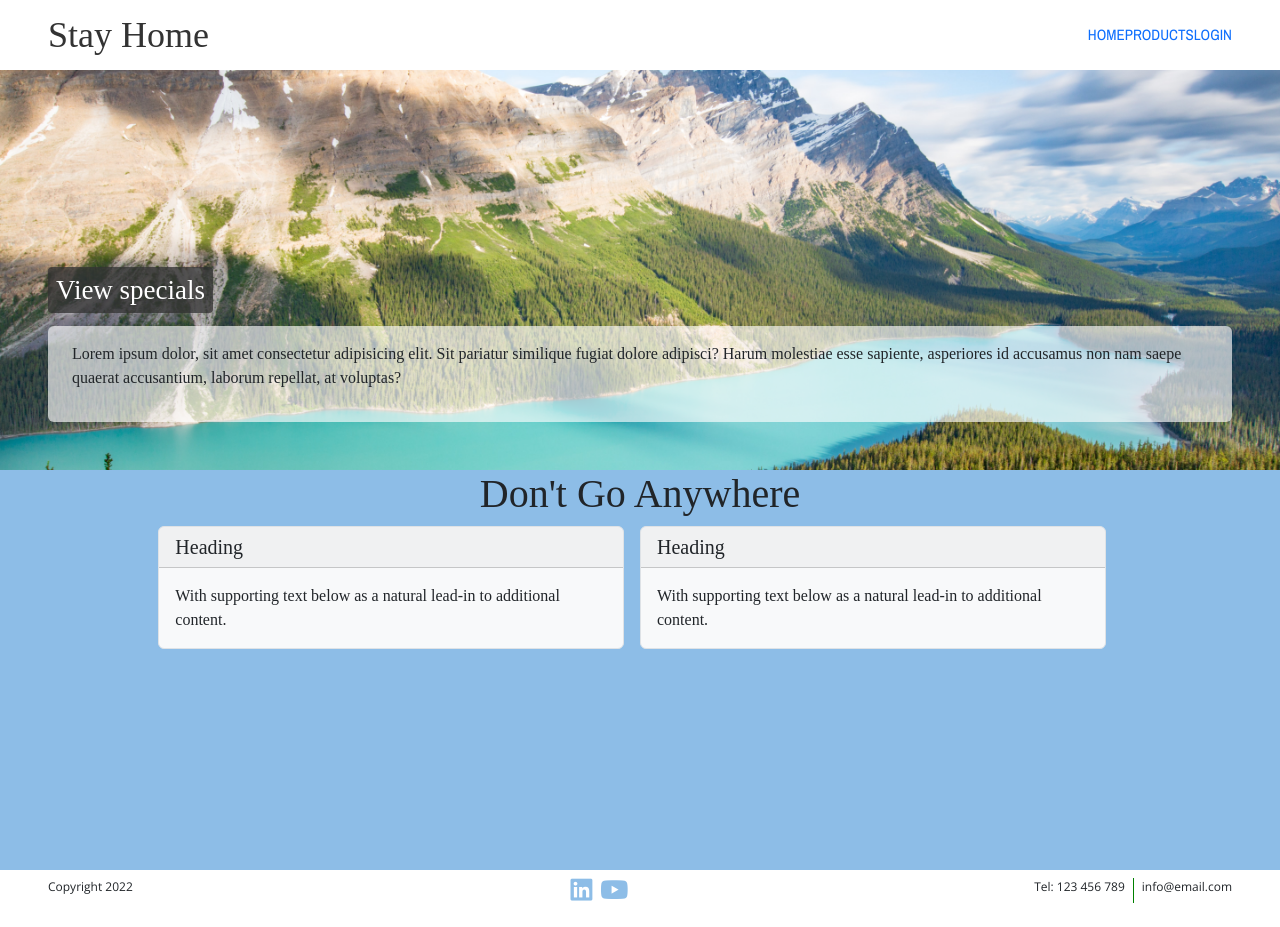
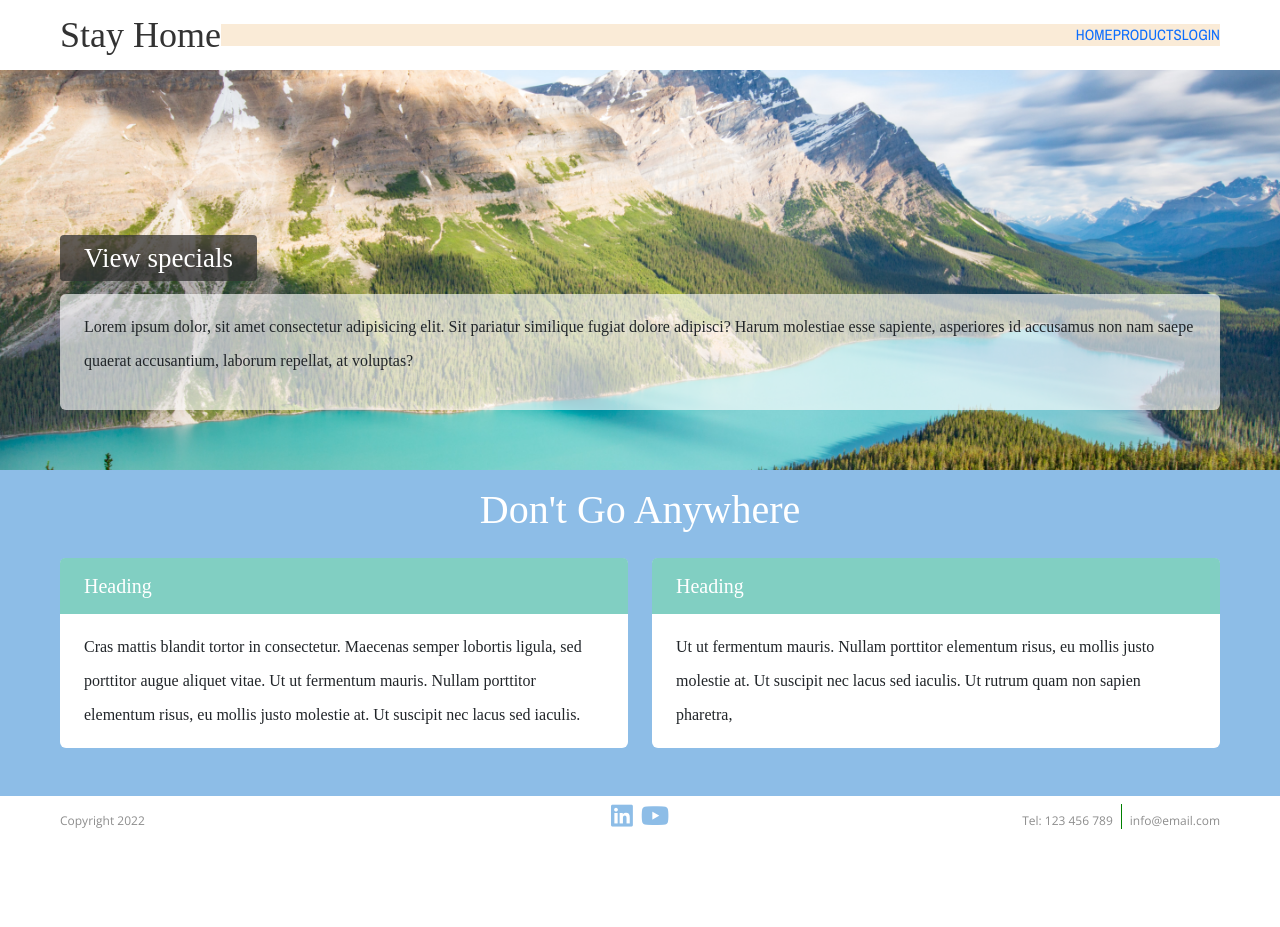
Before and after one commit to norbadboy/css-frameworks-resit, a website: page index.html in a window 1280 px wide. After the commit the page ends 862 px from the top, so only its background shows below. Drawn offline with nearby package versions, Linux system fonts and the light colour scheme; a web font is replaced by a local one.

Commit message:
updated bootstrap

```diff
--- a/index.html
+++ b/index.html
@@ -8,7 +8,10 @@
     <meta name="author" content="Thong Trong Ho" />
     <link rel="stylesheet" href="/src/scss/styles.css" />
     <link rel="stylesheet" href="node_modules/bootstrap/dist/css/bootstrap.min.css" />
-    <script src="/js/dist/*.js" defer type="module"></script>
+    <script
+      src="https://cdn.jsdelivr.net/npm/bootstrap@5.2.3/dist/js/bootstrap.bundle.min.js"
+      defer
+    ></script>
     <link rel="preconnect" href="https://fonts.googleapis.com" />
     <link rel="preconnect" href="https://fonts.gstatic.com" crossorigin />
     <link
@@ -20,9 +23,12 @@
   </head>
   <body class="min-vh-100 d-flex flex-column">
     <header>
-      <nav class="navbar navbar-expand-lg">
-        <div class="navbar-brand--body container-fluid d-flex px-5">
+      <nav class="navbar navbar-expand-lg d-flex flex-grow-1">
+        <div class="navbar-brand--body d-flex flex-grow-1">
+          <div>
             <a class="navbar-brand--text" href="/"> Stay Home </a>
+          </div>
+          <div class="navbar-collapse-container d-flex justify-content-end">
             <button
               class="navbar-toggler"
               type="button"
@@ -34,8 +40,12 @@
             >
               <span class="navbar-toggler-icon"></span>
             </button>
+          </div>
           <div class="collapse navbar-collapse navbar-items" id="navbar-Collapse">
-            <div class="navbar-items--body d-flex flex-grow-1">
+            <div
+              class="navbar-items--body d-flex flex-grow-1"
+              style="background-color: antiquewhite"
+            >
               <div
                 class="navbar-items--links d-flex flex-grow-1 text-uppercase justify-content-end"
               >
@@ -50,10 +60,10 @@
     </header>
     <main>
       <div class="d-flex flex-column">
-        <section class="upper-section d-flex flex-grow-1 justify-content-center p-5">
+        <section class="upper-section d-flex flex-grow-1 justify-content-center">
           <div class="upper-section--body d-flex flex-column justify-content-end">
             <div class="upper-section--button mb-2">
-              <a href="#" class="btnPrimary p-2">View specials</a>
+              <a href="#" class="btn-homepage px-4 py-2">View specials</a>
             </div>
             <div class="upper-section--textbox-body px-4 py-3 mt-2 rounded">
               <p>
@@ -66,26 +76,35 @@
         </section>
         <section class="lower-section d-flex flex-column flex-grow-1 align-items-center">
           <div class="lower-section--body">
-            <div class="d-flex justify-content-center">
+            <div class="d-flex justify-content-center mt-3">
               <h1>Don't Go Anywhere</h1>
             </div>
-            <div class="row gx-3 w-100">
-              <div class="col">
-                <div class="card border bg-light lower-section--card">
-                  <h5 class="card-header lower-section--card-header">Heading</h5>
-                  <div class="card-body">
+            <div class="lower-section--card-container row mt-3 mb-5">
+              <div class="col lower-section--card-body">
+                <div class="card lower-section--card h-100" style="border-width: 0">
+                  <div class="lower-section--card-header px-4 pt-3 pb-2">
+                    <h5>Heading</h5>
+                  </div>
+                  <div class="card-body h-100 px-4">
                     <p class="card-text">
-                      With supporting text below as a natural lead-in to additional content.
+                      Cras mattis blandit tortor in consectetur. Maecenas semper lobortis ligula,
+                      sed porttitor augue aliquet vitae. Ut ut fermentum mauris. Nullam porttitor
+                      elementum risus, eu mollis justo molestie at. Ut suscipit nec lacus sed
+                      iaculis.
                     </p>
                   </div>
                 </div>
               </div>
               <div class="col">
-                <div class="card border bg-light lower-section--card">
-                  <h5 class="card-header lower-section--card-header">Heading</h5>
-                  <div class="card-body">
+                <div class="card lower-section--card" style="border-width: 0; height: 100%">
+                  <div class="lower-section--card-header px-4 pt-3 pb-2">
+                    <h5>Heading</h5>
+                  </div>
+                  <div class="card-body px-4">
                     <p class="card-text">
-                      With supporting text below as a natural lead-in to additional content.
+                      Ut ut fermentum mauris. Nullam porttitor elementum risus, eu mollis justo
+                      molestie at. Ut suscipit nec lacus sed iaculis. Ut rutrum quam non sapien
+                      pharetra,
                     </p>
                   </div>
                 </div>
@@ -95,26 +114,24 @@
         </section>
       </div>
     </main>
-    <footer class="footer-container d-flex flex-grow-1 bottom-0 px-5 py-2">
-      <div class="footer-body d-flex flex-grow-1">
-        <div class="footer-body--copyRight">
+    <footer class="footer-container d-flex justify-content-between bottom-0 py-2">
+      <div class="footer-body row d-flex flex-grow-1">
+        <div class="footer-body--copyRight d-flex col">
           <p>Copyright 2022</p>
         </div>
-        <div class="footer-body--icons d-flex flex-grow-1">
-          <ul class="footer-body--icons-ul d-flex justify-content-center flex-grow-1">
+        <ul class="footer-body--icons-ul d-flex justify-content-center col">
           <li class="footer-body--icons-li d-flex mx-1">
             <a href="https://linkedin.com" target="_blank" class="d-flex">
-                <i class="fa-brands fa-linkedin d-flex flex-column justify-content-center"></i>
+              <i class="fa-brands fa-linkedin"></i>
             </a>
           </li>
           <li class="footer-body--icons-li d-flex mx-1">
             <a href="https://youtube.com" target="_blank" class="d-flex">
-                <i class="fa fa-youtube d-flex flex-column justify-content-center"></i>
+              <i class="fa fa-youtube"></i>
             </a>
           </li>
         </ul>
-        </div>
-        <div class="footer-body--text d-flex justify-content-end">
+        <div class="footer-body--text d-flex col">
           <p>Tel: 123 456 789</p>
           <div class="vl mx-2"></div>
           <p>info@email.com</p>
--- a/package.json
+++ b/package.json
@@ -11,7 +11,7 @@
   "author": "",
   "license": "ISC",
   "dependencies": {
-    "bootstrap": "^5.2.0"
+    "bootstrap": "^5.2.3"
   },
   "devDependencies": {
     "sass": "^1.57.1"
--- a/src/scss/_layout.scss
+++ b/src/scss/_layout.scss
@@ -1,4 +1,4 @@
-$screen-sm: 576px;
+$screen-sm: 415px;
 $screen-md: 768px;
 $screen-lg: 992px;
 $screen-xl: 1200px;
--- a/src/scss/_variables.scss
+++ b/src/scss/_variables.scss
@@ -6,4 +6,5 @@ $colors: (
   "whiteColor": #ffffff,
   "whiteColorLowerOpacity": rgba(255, 255, 255, 0.64),
   "tertiaryLowerOpacity": rgba(51, 51, 51, 0.76),
+  "footerTextColor": #8d8d8d,
 );
--- a/src/scss/styles.scss
+++ b/src/scss/styles.scss
@@ -7,6 +7,21 @@
   padding: 0;
   font-family: map-get($map: $font-family, $key: "font-primary");
   font-weight: 400;
+}
+
+//text
+h1 {
+  font-family: map-get($map: $font-family, $key: "font-primary");
+  font-size: 34px;
+  color: map-get($colors, "whiteColor");
+}
+h5 {
+  font-family: map-get($map: $font-family, $key: "font-primary");
+  font-size: 24px;
+  color: map-get($colors, "whiteColor");
+}
+p {
+  line-height: 34px;
 }
 
 //buttons and links
@@ -20,8 +35,8 @@
   text-decoration: none;
   font-size: 15px;
 }
-.btnPrimary,
-.btnPrimary:hover {
+.btn-homepage,
+.btn-homepage:hover {
   color: map-get($map: $colors, $key: "whiteColor");
   background-color: map-get($map: $colors, $key: "tertiaryLowerOpacity");
   border-radius: 4px;
@@ -41,6 +56,10 @@
 //navbar
 .navbar-brand--body {
   background-color: map-get($map: $colors, $key: "whiteColor");
+  padding: 0 60px;
+  @include md {
+    padding: 0 25px;
+  }
 }
 .navbar {
   width: 100%;
@@ -50,24 +69,82 @@
 .upper-section {
   background-image: url("/img/background-homepage.png");
   background-size: cover;
+  padding: 60px;
   height: 50vh;
+  @include md {
+    padding: 60px 25px;
+  }
 }
 .upper-section--textbox-body {
   background-color: map-get($colors, "whiteColorLowerOpacity");
+  @include md {
+    display: none;
+  }
 }
 .lower-section {
   background-color: map-get($colors, "fourth");
-  height: 50vh;
+}
+.lower-section--body {
+  padding: 0 60px;
+  @include md {
+    padding: 0 25px;
+  }
+}
+.lower-section--card-container {
+  @include md {
+    flex-direction: column;
+  }
+}
+.lower-section--card-body {
+  @include md {
+    margin-bottom: 40px;
+  }
 }
 .lower-section--card-header {
   background-color: map-get($colors, "secondary");
-  color: map-get($colors, "whiteColor");
+  border-top-right-radius: 5px;
+  border-top-left-radius: 5px;
 }
 
 //footer
+.footer-container {
+  margin: 0 60px;
+  @include md {
+    margin: 0 25px;
+  }
+}
+.footer-body {
+  @include lg {
+    flex-direction: column-reverse;
+    align-items: center;
+  }
+}
+.footer-body--copyRight {
+  @include lg {
+    display: flex;
+    justify-content: center;
+  }
+}
+.footer-body--icons-ul {
+  padding: 0;
+  @include lg {
+    margin-bottom: 15px;
+  }
+}
+.footer-body--text {
+  justify-content: end;
+  @include lg {
+    justify-content: center;
+    margin-bottom: 15px;
+  }
+}
 .footer-body p {
   font-family: map-get($map: $font-family, $key: "font-secondary");
   font-size: 12px;
+  color: map-get($colors, "footerTextColor");
+  @include lg {
+    margin-bottom: 0px;
+  }
 }
 .vl {
   border-left: 1px solid green;
@@ -76,5 +153,5 @@
 //breakpoints
 .upper-section--body,
 .lower-section--body {
-  max-width: 1200px;
+  max-width: 1280px;
 }
```
Also changed, not shown: src/scss/styles.css, 3 other files. Lines whose indentation alone changed are shown as unchanged.
